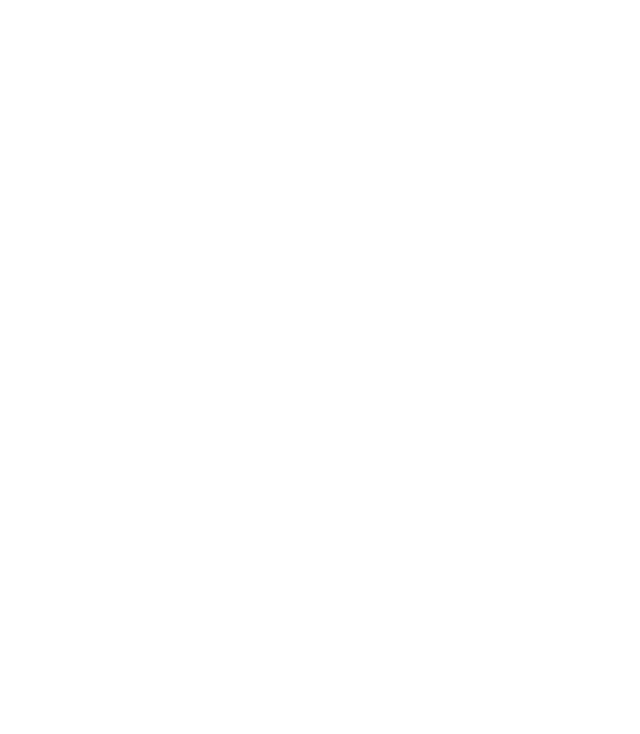
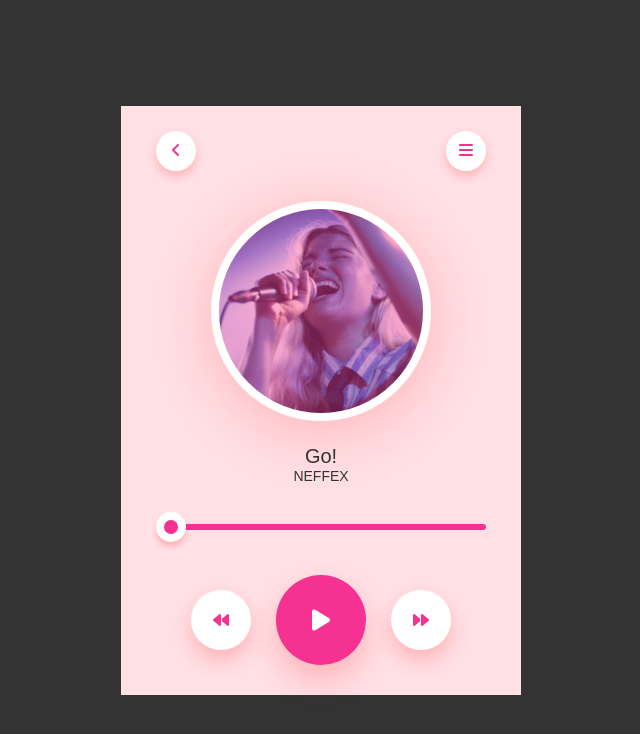
Before and after one commit to Avipatel1/Front-End-mini-projects, a plain HTML site: page Music_Player/MP.html in a window 1280 px wide. Shown: the whole page, without its empty margins (319-959 px from the left). Drawn offline with Linux system fonts and the light colour scheme.

Commit message:
complete

```diff
--- a/Music_Player/MP.html
+++ b/Music_Player/MP.html
@@ -4,13 +4,77 @@
     <meta name="viewport" content="width=device-width, initial-scale=1.0">
     <title>Music Player</title>
     <link rel="stylesheet" href="style.css">
-
+    <script src="https://kit.fontawesome.com/cedb8e440a.js" crossorigin="anonymous"></script>
 </head>
 <body>
 
+<div class="container">
+    <div class="music-player">
+        <nav>
+            <div class="circle">
+                <i class="fa-solid fa-angle-left"></i>
+            </div>
+            <div class="circle">
+                <i class="fa-solid fa-bars"></i>
+            </div>
+        </nav>
+        <img src="media/468-thumbnail.png" class="song-img">
+        <h1>Go!</h1>
+        <p>NEFFEX</p>
 
+        <audio id="song">
+            <source src="media/Go! - NEFFEX.mp3" type="audio/mpeg">
+        </audio>
+        <input type="range" value="0" id="progress">
 
+        <div class="controls">
+            <div><i class="fa-solid fa-backward"></i></div>
+            <div onclick="playPause()"><i class="fa-solid fa-play" id="ctrlIcon"></i></div>
+            <div><i class="fa-solid fa-forward"></i></div>
+        </div>
+    </div>
+</div>
 
+<script>
+
+    let progress = document.getElementById('progress');
+    let song = document.getElementById('song');
+    let ctrlIcon = document.getElementById('ctrlIcon');
+
+    song.onloadedmetadata = function() {
+        progress.max = song.duration;
+        progress.value = song.currentTime;
+    }
+
+    function playPause() {
+        if (ctrlIcon.classList.contains('fa-pause')) {
+            song.pause();
+            ctrlIcon.classList.remove('fa-pause');
+            ctrlIcon.classList.add('fa-play');
+        } else {
+            song.play();
+            ctrlIcon.classList.add('fa-pause');
+            ctrlIcon.classList.remove('fa-play');
+        }
+    }
+
+    if (song.play()) {
+        setInterval(() => {
+            progress.value = song.currentTime;
+            // if (song.ended) {
+            //     ctrlIcon.classList.remove('fa-pause');
+            //     ctrlIcon.classList.add('fa-play');
+            // }
+        }, 500);
+    }
+    progress.onchange = function() {
+        song.play();
+        song.currentTime = progress.value;
+        ctrlIcon.classList.add('fa-pause');
+        ctrlIcon.classList.remove('fa-play');
+    }
+
+</script>
 
 </body>
 </html>
--- a/Music_Player/style.css
+++ b/Music_Player/style.css
@@ -4,3 +4,98 @@
     box-sizing: border-box;
     font-family: 'Poppins', sans-serif;
 }
+
+.container {
+    width: 100%;
+    height: 100vh;
+    background: #333;
+    display: flex;
+    align-items: center;
+    justify-content: center;
+    flex-wrap: wrap;
+}
+.music-player {
+    background: #ffe0e5;
+    width: 400px;
+    padding: 25px 35px;
+    text-align: center;
+}
+
+nav {
+    display: flex;
+    justify-content: space-between;
+    margin-bottom: 30px;
+}
+nav .circle {
+    border-radius: 50%;
+    width: 40px;
+    height: 40px;
+    line-height: 40px;
+    background: #fff;
+    color: #f53192;
+    box-shadow: 0 5px 10px rgba(255, 26, 26, 0.22);
+}
+
+.song-img {
+    width: 220px;
+    border-radius: 50%;
+    border: 8px solid #fff;
+    box-shadow: 0 10px 60px rgba(255, 26, 26, 0.22);
+}
+
+.music-player h1 {
+    font-size: 20px;
+    font-weight: 400;
+    color: #333;
+    margin-top: 20px;
+}
+.music-player p {
+    font-size: 14px;
+    color: #333;
+}
+
+#progress {
+    -webkit-appearance: none;
+    width: 100%;
+    height: 6px;
+    background: #f53192;
+    border-radius: 4px;
+    cursor: pointer;
+    margin: 40px 0;
+}
+
+#progress::-webkit-slider-thumb {
+    -webkit-appearance: none;
+    background: #f53192;
+    width: 30px;
+    height: 30px;
+    border-radius: 50%;
+    border: 8px solid #fff;
+    box-shadow: 0 5px 5px rgba(255, 26, 26, 0.22);
+}
+
+.controls {
+    display: flex;
+    justify-content: center;
+    align-items: center;
+}
+
+.controls div {
+    width: 60px;
+    height: 60px;
+    margin: 20px;
+    background: #fff;
+    display: inline-flex;
+    align-items: center;
+    justify-content: center;
+    border-radius: 50%;
+    color: #f53192;
+    box-shadow: 0 10px 20px rgba(255, 26, 26, 0.22);
+    cursor: pointer;
+}
+
+.controls div:nth-child(2) {
+    transform: scale(1.5);
+    background: #f53192;
+    color: #fff;
+}
```
Also changed, not shown: Music_Player/media/468-thumbnail.png (renamed from Music_Player/468-thumbnail.png), 1 other file.
